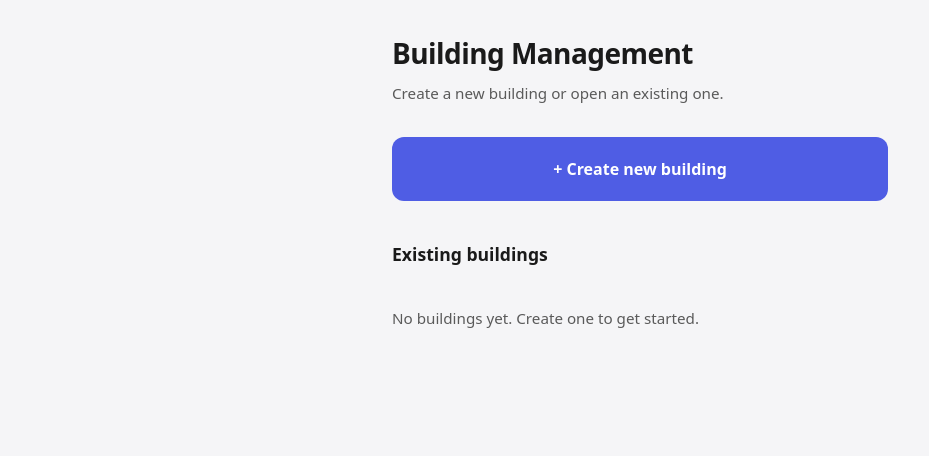
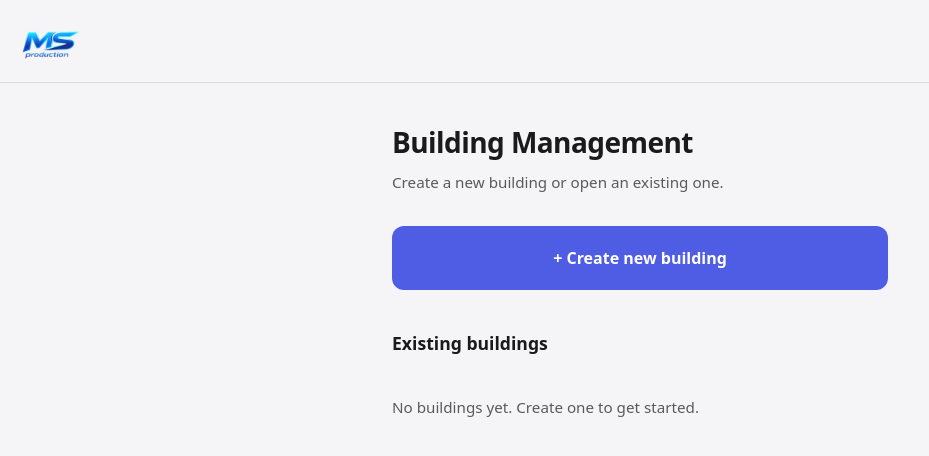
Before and after one commit to mindilko/building-managment-project, a React (Vite) app: page / in a window 1280 px wide. Shown: the top 456 px of the page, without its empty margins (0-929 px from the left). Built offline with nearby package versions, Linux system fonts and the light colour scheme.

Commit message:
Logo position adjusted

```diff
--- a/src/App.css
+++ b/src/App.css
@@ -1 +1,40 @@
 /* App-level styles; page-specific in each page's CSS */
+
+.app-header {
+  position: fixed;
+  top: 0;
+  left: 0;
+  right: 0;
+  z-index: 100;
+  padding: 0.5rem, 1rem;
+  padding-bottom: 0.75rem;
+  background: var(--bg);
+  border-bottom: 1px solid var(--border);
+  overflow: visible;
+}
+
+.app-logo-link {
+  display: inline-flex;
+  align-items: flex-start;
+  text-decoration: none;
+  height: 4rem;
+}
+
+.app-logo-link:hover {
+  text-decoration: none;
+  opacity: 0.9;
+}
+
+.app-logo {
+  display: block;
+  height: 4rem;
+  width: auto;
+  object-fit: contain;
+  transform: scale(1.5);
+  transform-origin: left top;
+}
+
+.app-main {
+  padding-top: calc(5.5rem + 1px);
+  min-height: 100vh;
+}
--- a/src/App.tsx
+++ b/src/App.tsx
@@ -1,13 +1,20 @@
-import { BrowserRouter, Routes, Route } from 'react-router-dom';
+import { BrowserRouter, Routes, Route, Link } from 'react-router-dom';
 import Home from './pages/Home';
 import CreateBuilding from './pages/CreateBuilding';
 import BuildingView from './pages/BuildingView';
 import FloorPlan from './pages/FloorPlan';
+import logo from './assets/logo.png';
 import './App.css';
 
 function App() {
   return (
     <BrowserRouter>
+      <header className="app-header">
+        <Link to="/" className="app-logo-link" aria-label="Go to home">
+          <img src={logo} alt="" className="app-logo" />
+        </Link>
+      </header>
+      <main className="app-main">
         <Routes>
           <Route path="/" element={<Home />} />
           <Route path="/create" element={<CreateBuilding />} />
@@ -15,6 +22,7 @@ function App() {
           <Route path="/building/:buildingId" element={<BuildingView />} />
           <Route path="/building/:buildingId/floor/:floorNumber" element={<FloorPlan />} />
         </Routes>
+      </main>
     </BrowserRouter>
   );
 }
```
Lines whose indentation alone changed are shown as unchanged.
